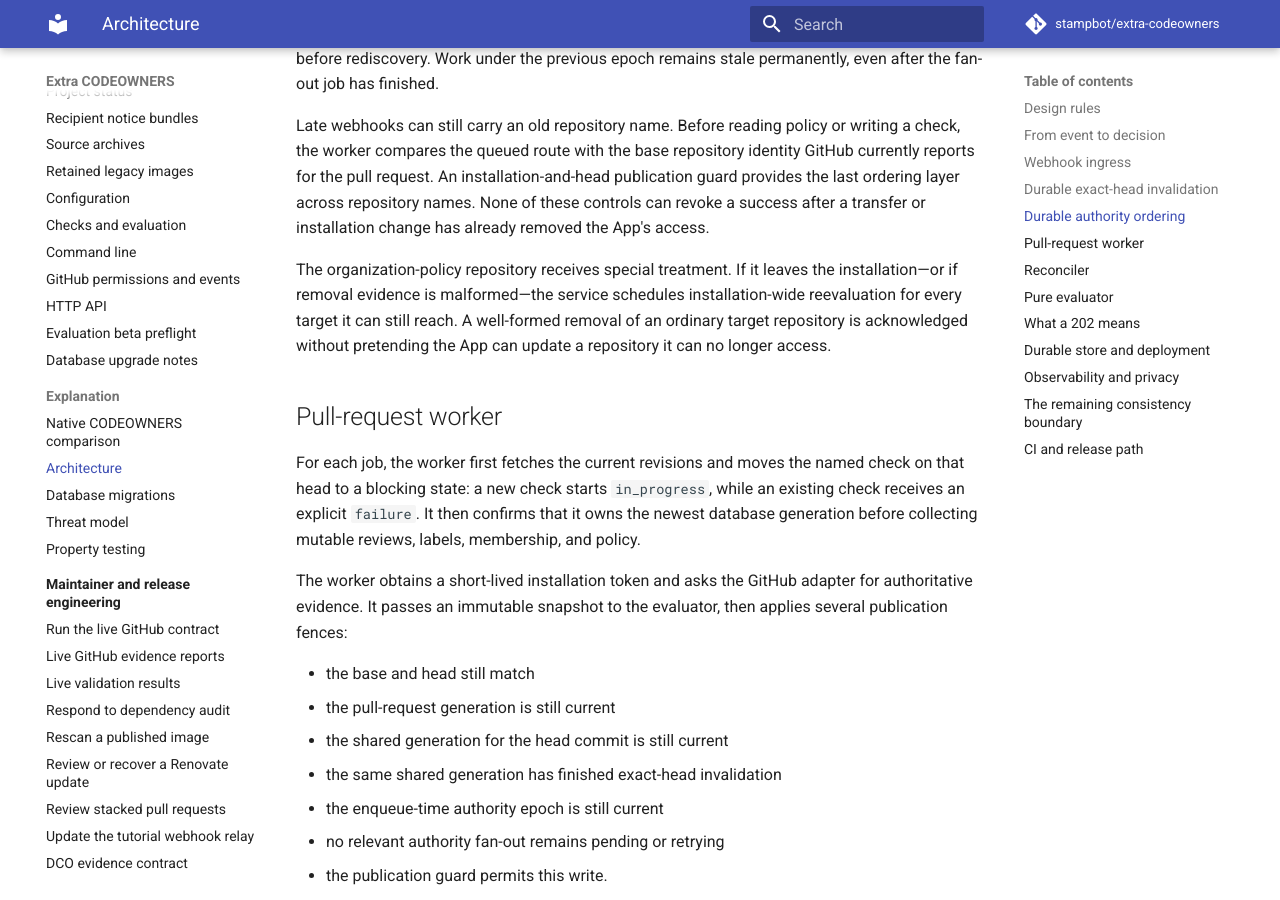
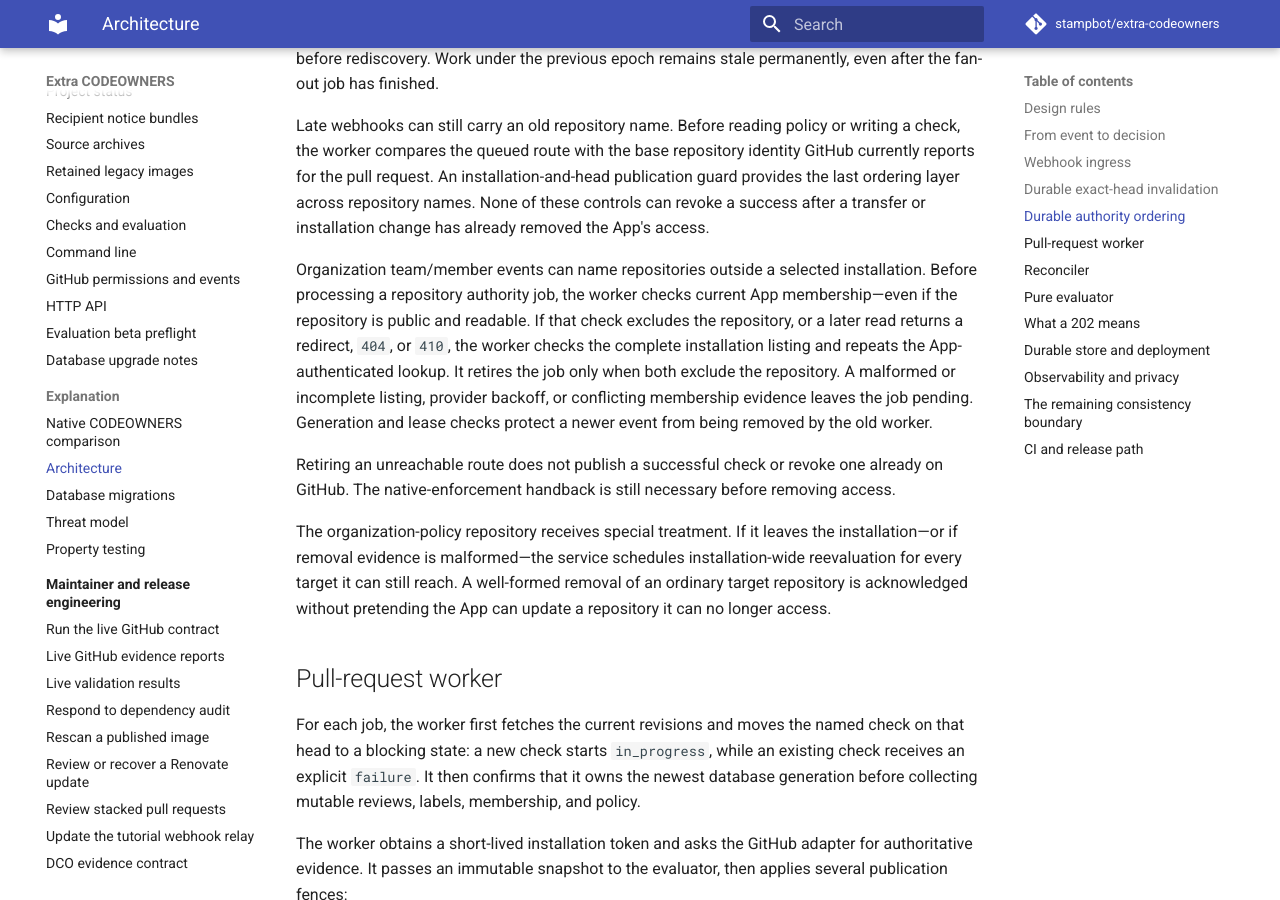
Before and after one commit to stampbot/extra-codeowners, an MkDocs documentation site: the page built from docs/explanation/architecture.md, in a window 1280 px wide and 900 px high, scrolled down 4703 px. Built offline with MkDocs 1.6.1 and Material for MkDocs 9.7.7, drawn with Linux system fonts in a browser that asks for light colours; comment, search, counter and statistics services are not loaded.

Commit message:
fix: retire authority routes outside the installation (#220)
* fix: retire authority routes outside the installation

Signed-off-by: Danny Sauer <github@dannysauer.com>

* fix: verify installation membership before all authority work

Signed-off-by: Danny Sauer <github@dannysauer.com>

---------

Signed-off-by: Danny Sauer <github@dannysauer.com>

```diff
--- a/docs/explanation/architecture.md
+++ b/docs/explanation/architecture.md
@@ -208,6 +208,21 @@ identity GitHub currently reports for the pull request. An installation-and-head
 publication guard provides the last ordering layer across repository names.
 None of these controls can revoke a success after a transfer or installation
 change has already removed the App's access.
+
+Organization team/member events can name repositories outside a selected
+installation. Before processing a repository authority job, the worker checks
+current App membership—even if the repository is public and readable. If that
+check excludes the repository, or a later read returns a redirect, `404`, or
+`410`, the worker checks the complete installation listing and repeats the
+App-authenticated lookup. It retires the job only when both exclude the
+repository. A malformed or incomplete listing, provider backoff, or conflicting
+membership evidence leaves the job pending.
+Generation and lease checks protect a newer event from being
+removed by the old worker.
+
+Retiring an unreachable route does not publish a successful check or revoke
+one already on GitHub. The native-enforcement handback is still necessary
+before removing access.
 
 The organization-policy repository receives special treatment. If it leaves
 the installation—or if removal evidence is malformed—the service schedules
```
Also changed, not shown: docs/how-to/operate.md (+4 -2 lines), docs/reference/configuration.md (+1 -1 lines), 3 other files.
